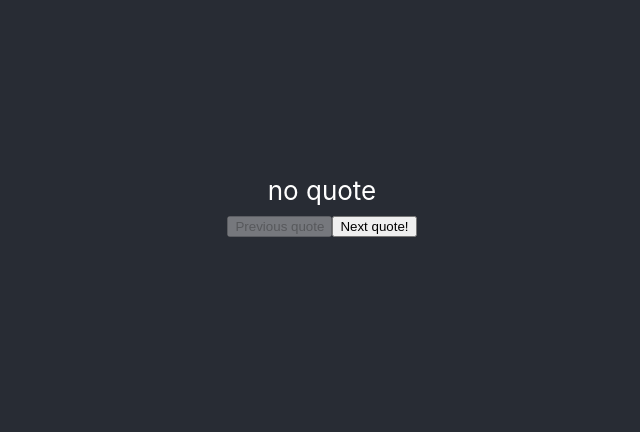
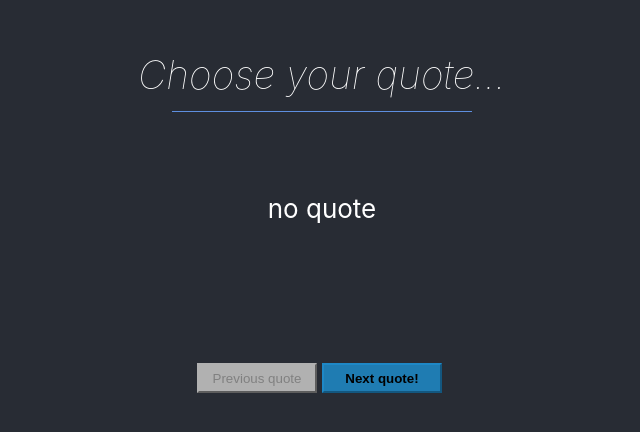
Before and after one commit to ulajeziorna20/3-react, a React (Create React App) app: page / in a window 1280 px wide. Shown: the part 194-626 px from the top of the page, without its empty margins (318-958 px from the left). Built offline with nearby package versions, Linux system fonts and the light colour scheme; no server answers.

Commit message:
ostylowanie końcowe

```diff
--- a/src/components/QuoteContainer.js
+++ b/src/components/QuoteContainer.js
@@ -1,8 +1,8 @@
-import React, { useEffect, useState } from "react";
+import React, { useEffect, useState } from 'react';
 import './css/QuoteContainer.css'
 
 // import Axios library
-import axios from "axios";
+import axios from 'axios';
 
 
 const QuoteContainer = (props) => {
@@ -72,7 +72,7 @@ const QuoteContainer = (props) => {
     quote = (
       <div className='quote-containter'>
         <blockquote id='spn-quote'>{randomQuote.quote}</blockquote>
-        <span id='spn-quote'>{randomQuote.author}</span>
+        <span id='spn-author'>{randomQuote.author}</span>
       </div>
     )
   }
@@ -80,7 +80,13 @@ const QuoteContainer = (props) => {
 
   return (
     <section className='quote-section'>
-      {quote}
+      <header className='header-title'>
+        <h1>Choose your quote...</h1>
+        <hr />
+      </header>
+      <div className='blockquote-box'>
+        {quote}
+      </div>
       <div className='btn-container'>
         <button className='btn-prev-quote' disabled={disabled} onClick={prevQuote}>Previous quote</button>
         <button className='btn-next-quote' onClick={nextQuote}>Next quote!</button>
--- a/src/components/css/QuoteContainer.css
+++ b/src/components/css/QuoteContainer.css
@@ -0,0 +1,61 @@
+.header-title {
+  margin-bottom: 80px;
+}
+
+hr {
+  height: 1px;
+  width: 300px;
+  border: 0;
+  border-top: 1px solid rgb(94, 143, 223);
+}
+
+h1 {
+  margin-bottom: 10px;
+  font-weight: lighter;
+  font-style: italic;
+}
+
+#spn-quote {
+  text-shadow: 1.3px 2px #5e85ac;
+  font-style: italic;
+}
+
+#spn-author {
+  font-size: 15px;
+  font-style: italic;
+}
+
+.btn-container {
+  margin-top: 25px;
+}
+
+.blockquote-box {
+  height: 140px;
+}
+
+.btn-prev-quote {
+  background-color: rgb(177, 177, 177);
+  border-color: rgb(177, 177, 177);
+  margin-right: 5px;
+  width: 120px;
+  height: 30px;
+}
+
+.btn-prev-quote:hover {
+  background-color: rgb(145, 167, 173);
+  border: rgb(145, 167, 173);
+}
+
+.btn-next-quote {
+  background-color: rgba(30, 139, 202, 0.842);
+  border-color: rgba(30, 139, 202, 0.842);
+  font-weight: 700;
+  margin-right: 5px;
+  width: 120px;
+  height: 30px;
+}
+
+.btn-next-quote:hover {
+  background-color: rgba(155, 217, 253, 0.842);
+  border-color: rgba(155, 217, 253, 0.842);
+}
```
